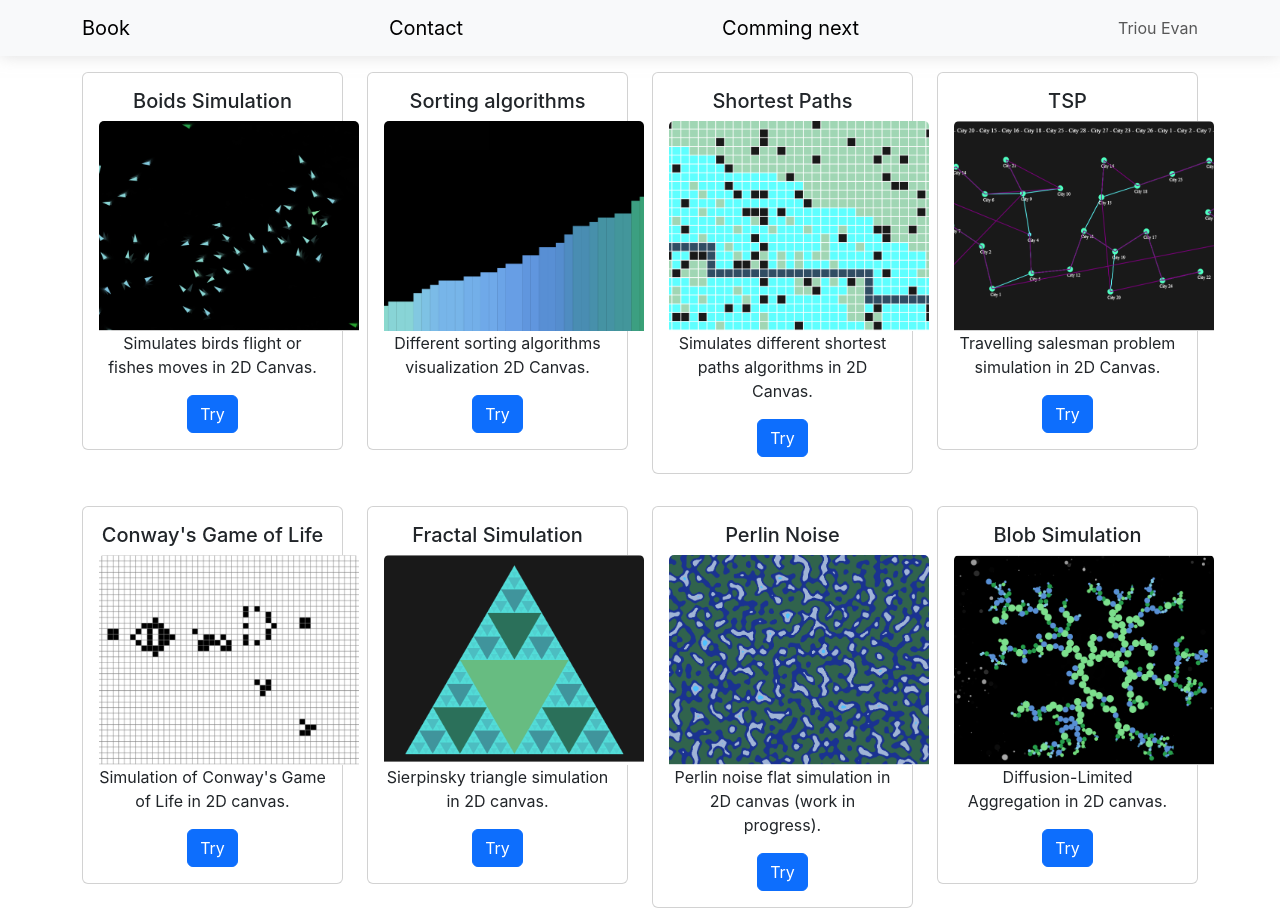
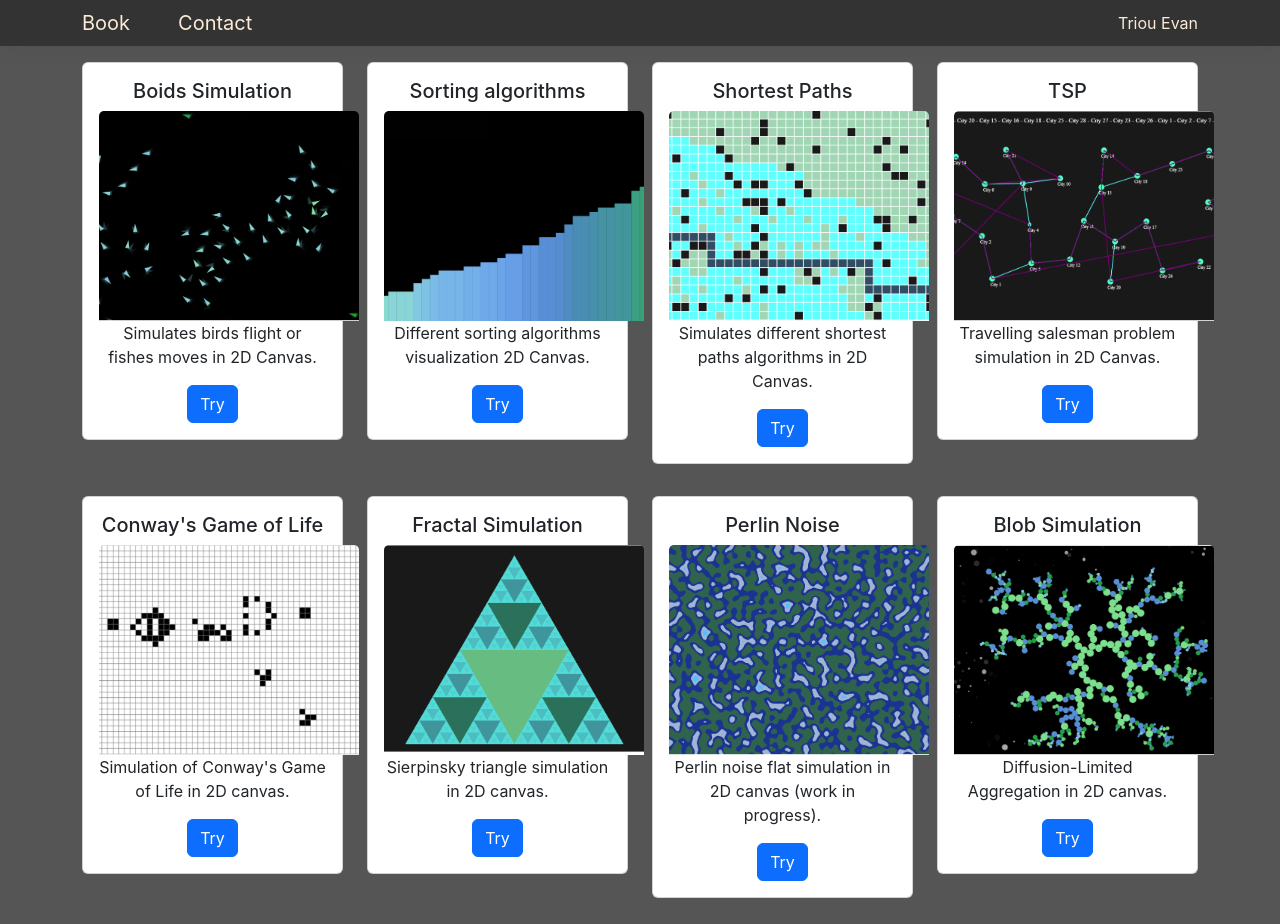
Before and after one commit to evantriou/book, a React app: page / in a window 1280 px wide. Built offline with nearby package versions, Linux system fonts and the light colour scheme.

Commit message:
style comming

```diff
--- a/src/app/core/App.css
+++ b/src/app/core/App.css
@@ -1,8 +1,33 @@
 .App {
+  min-height: 100vh;
+  display: grid;
+  grid-template-rows: 5% 1fr;
   text-align: center;
 }
 
+.Header {
+  box-shadow: 0px 0px 15px rgba(85, 76, 65, 0.5);
+  background-color: #333;
+}
 
+.AppMain {
+  width: 100%;
+  color: antiquewhite;
+  background-color: #555;
+}
+
+
+.HeaderEntry {
+  color: rgb(250, 235, 215);
+  justify-self: left;
+  margin-right: 3rem;
+}
+
+.HeaderEntryName {
+  flex-grow: 1;
+  color: antiquewhite;
+  text-align: end;
+}
 
 /**
 ----------------------------> BOOK
@@ -10,9 +35,6 @@
 /**
 ----------------------------> CONTACT
 **/
-.Title {
-}
-
 .Contact {
   margin: 5rem;
   display: flex;
@@ -53,7 +75,8 @@
 }
 
 .Form {
-  width: 100%;
+  width: 90%;
+  align-self: center;
 }
 
 .FormLabel {
--- a/src/app/core/App.tsx
+++ b/src/app/core/App.tsx
@@ -1,9 +1,5 @@
-import { useRef } from 'react';
-import { useState } from 'react';
 import './App.css';
 import Header from './Header';
-import SimulationPopup from './../simulations/SimulationPopup';
-import { SimuEngine } from './../simulations/SimuEngine';
 import { Route, Routes } from 'react-router-dom';
 import MainPage from './book/MainPage';
 import Contact from './contact/Contact';
@@ -12,7 +8,7 @@ function App() {
 	return (
 		<div className="App">
 			<Header />
-			<main className="App-main">
+			<main className="AppMain">
 				<Routes>
 					<Route path="/" element={<MainPage />} />
 					<Route path="/book" element={<MainPage />} />
--- a/src/app/core/Header.tsx
+++ b/src/app/core/Header.tsx
@@ -3,12 +3,11 @@ import Navbar from 'react-bootstrap/Navbar';
 
 function Header() {
   return (
-    <Navbar expand="lg" className="bg-body-tertiary" style={{ boxShadow: '0px 0px 15px rgba(192, 192, 192, 0.5)' }}>
+    <Navbar expand="lg" className="Header">
       <Container>
-        <Navbar.Brand href="/book" style = {{justifyContent: 'left'}}>Book</Navbar.Brand>
-        <Navbar.Brand href="/contact" style = {{justifyContent: 'left'}}>Contact</Navbar.Brand>
-        <Navbar.Brand href="/commingNext" style = {{justifyContent: 'left'}}>Comming next</Navbar.Brand>
-        <Navbar.Text>Triou Evan</Navbar.Text>
+        <Navbar.Brand href="/book" className="HeaderEntry">Book</Navbar.Brand>
+        <Navbar.Brand href="/contact" className="HeaderEntry">Contact</Navbar.Brand>
+        <Navbar.Text className="HeaderEntryName">Triou Evan</Navbar.Text>
       </Container>
     </Navbar>
   );
--- a/src/index.tsx
+++ b/src/index.tsx
@@ -9,6 +9,7 @@ import { BrowserRouter } from 'react-router-dom';
 const root = ReactDOM.createRoot(
   document.getElementById('root') as HTMLElement
 );
+
 root.render(
   <React.StrictMode>
     <BrowserRouter>
```
